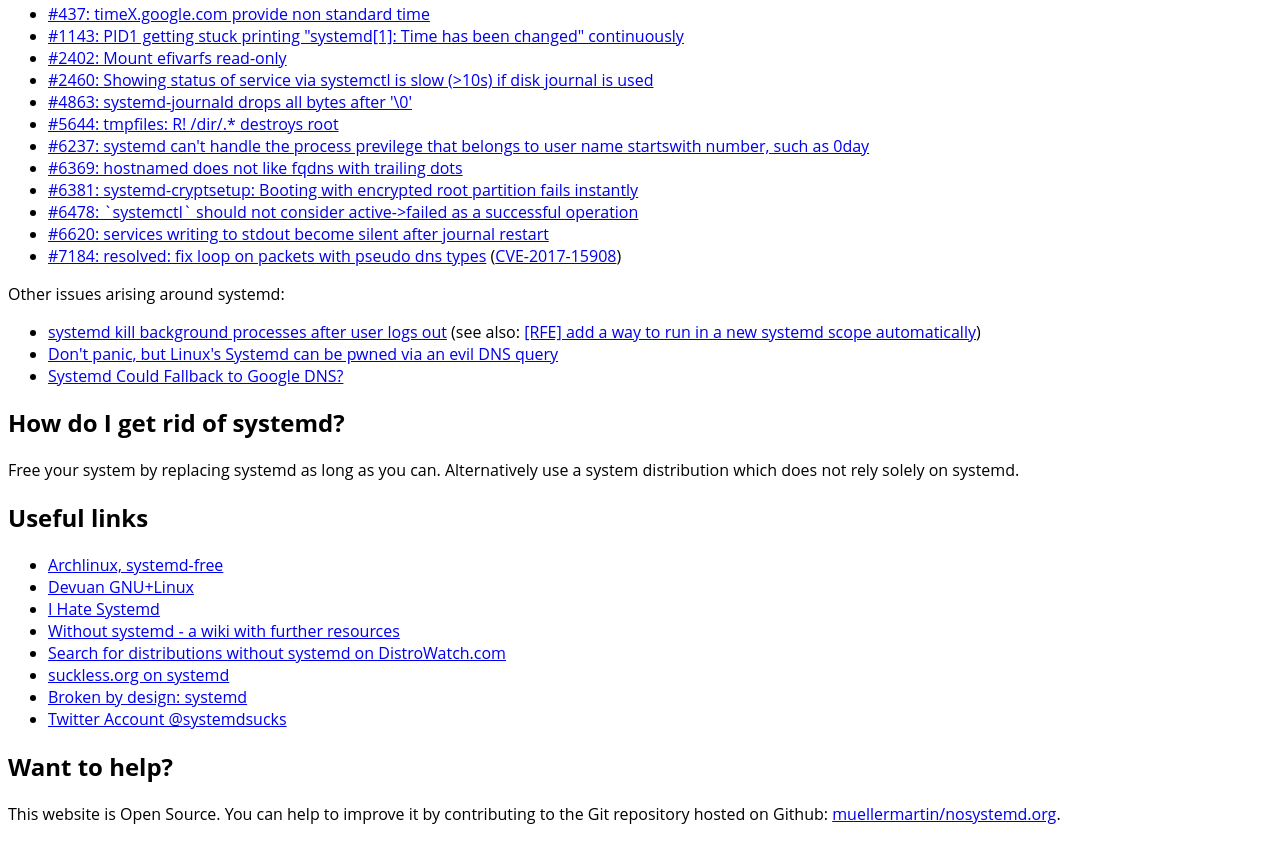
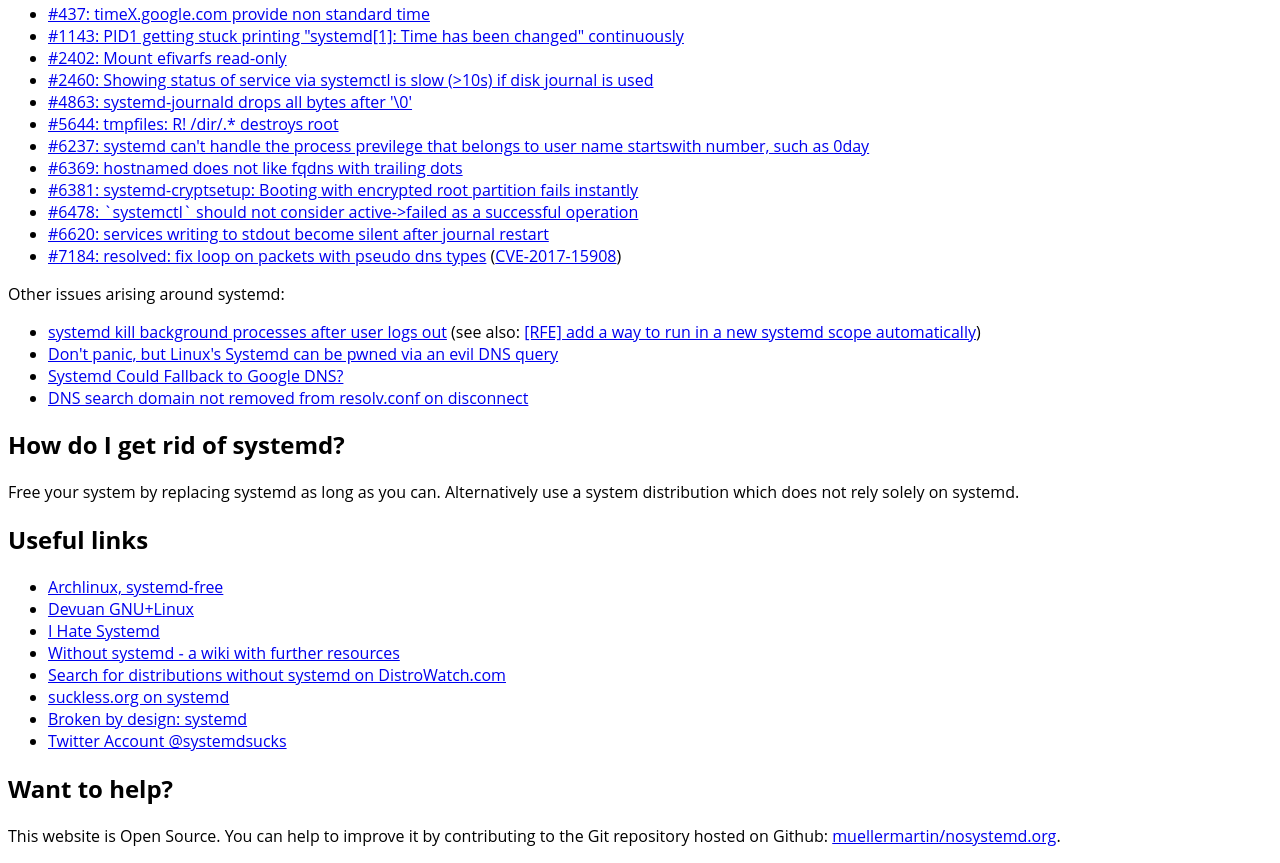
Before and after one commit to muellermartin/nosystemd.org, a plain HTML site: page htdocs/index.html in a window 1280 px wide. Shown: the part 601-1464 px from the top of the page. Before the commit the page ends 1442 px from the top, so only its background shows below. Drawn offline with Linux system fonts and the light colour scheme.

Commit message:
Add link to DNS search domain bug

```diff
--- a/htdocs/index.html
+++ b/htdocs/index.html
@@ -47,6 +47,7 @@
 			<li><a href="https://bugs.debian.org/cgi-bin/bugreport.cgi?bug=825394">systemd kill background processes after user logs out</a> (see also: <a href="https://github.com/tmux/tmux/issues/428">[RFE] add a way to run in a new systemd scope automatically</a>)</li>
 			<li><a href="https://www.theregister.co.uk/2017/06/29/systemd_pwned_by_dns_query/">Don't panic, but Linux's Systemd can be pwned via an evil DNS query</a></li>
 			<li><a href="https://isc.sans.edu/forums/diary/Systemd+Could+Fallback+to+Google+DNS/22516/">Systemd Could Fallback to Google DNS?</a></li>
+			<li><a href="https://bugs.launchpad.net/ubuntu/+source/network-manager/+bug/1713457">DNS search domain not removed from resolv.conf on disconnect</a></li>
 		</ul>
 
 		<h2>How do I get rid of systemd?</h2>
```
